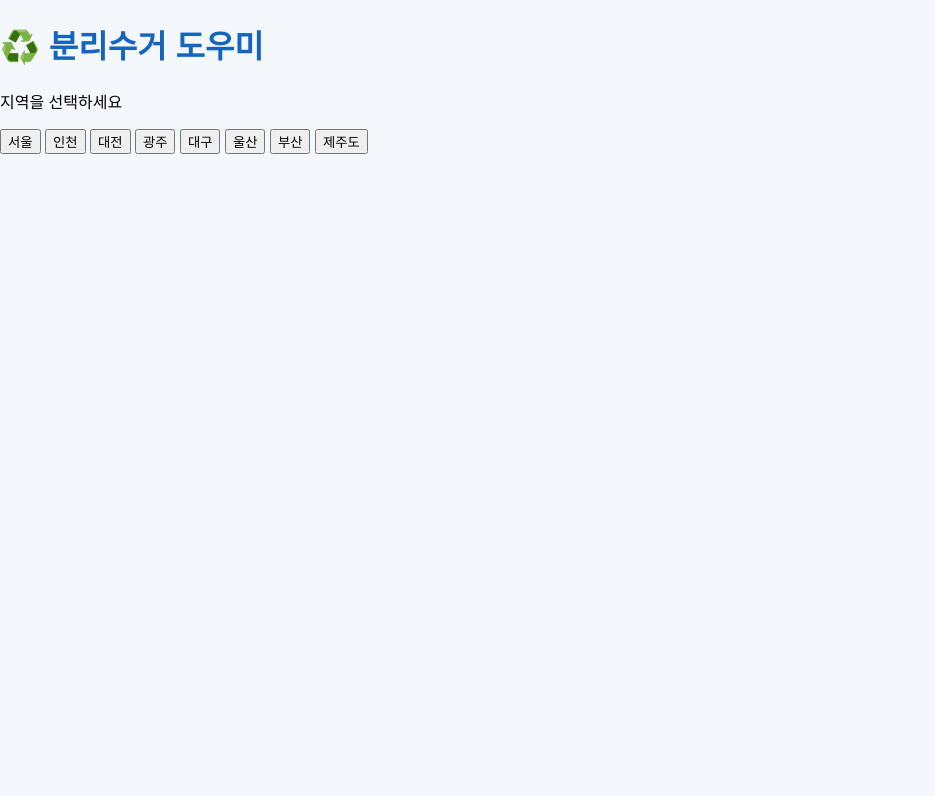
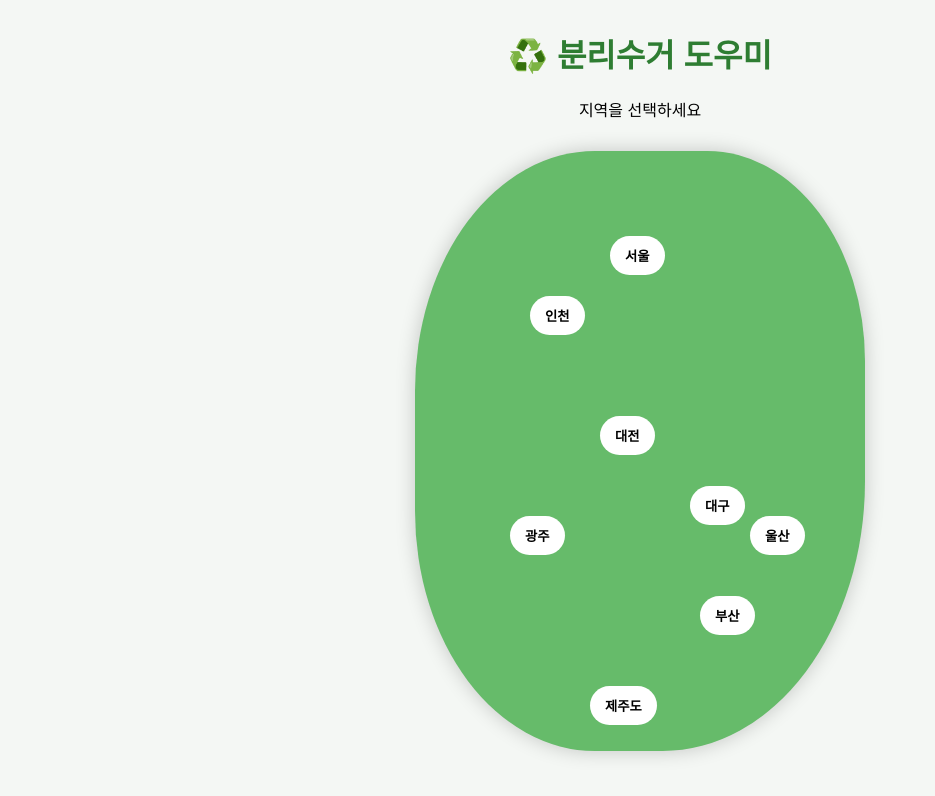
Before and after one commit to clearycloud/good, a plain HTML site: page index.html in a window 1280 px wide. Shown: the whole page, without its empty margins (0-935 px from the left). Drawn offline with Linux system fonts and the light colour scheme.

Commit message:
Update style.css

```diff
--- a/style.css
+++ b/style.css
@@ -1,99 +1,105 @@
 body{
 margin:0;
-  font-family:'Arial',sans-serif;
-  background:#f4f8fc;
-}
-
-.container{
+font-family:Arial,sans-serif;
+background:#f4f7f4;
 text-align:center;
-  padding:20px;
 }
 
 h1{
-  color:#1565c0;
+margin-top:30px;
+color:#2e7d32;
 }
 
-.map-container{
+.korea-map{
 position:relative;
-  width:500px;
-  margin:20px auto;
+width:450px;
+height:600px;
+margin:30px auto;
+background:#66bb6a;
+border-radius:40% 35% 45% 40%;
+box-shadow:0 0 20px rgba(0,0,0,0.2);
 }
 
-.map{
-  width:100%;
-}
-
-.region{
+.korea-map button{
 position:absolute;
 border:none;
+padding:10px 15px;
 border-radius:20px;
-  padding:8px 14px;
-  background:#2196f3;
-  color:white;
 cursor:pointer;
 font-weight:bold;
-}
-
-.region:hover{
-  background:#1565c0;
+background:white;
 }
 
 .seoul{
-  top:50px;
-  left:220px;
+top:80px;
+left:190px;
 }
 
 .incheon{
-  top:80px;
-  left:150px;
+top:140px;
+left:110px;
 }
 
 .daejeon{
-  top:200px;
-  left:210px;
+top:260px;
+left:180px;
+}
+
+.gwangju{
+top:360px;
+left:90px;
 }
 
 .daegu{
-  top:240px;
-  left:300px;
-}
-
-.gwangju{
-  top:260px;
-  left:120px;
+top:330px;
+left:270px;
 }
 
 .ulsan{
-  top:250px;
-  left:380px;
+top:360px;
+left:330px;
 }
 
 .busan{
-  top:320px;
-  left:330px;
+top:440px;
+left:280px;
 }
 
 .jeju{
-  top:450px;
+top:530px;
 left:170px;
 }
 
-.card{
-  width:450px;
-  margin:auto;
-  background:white;
-  padding:20px;
-  border-radius:15px;
-  box-shadow:0 5px 15px rgba(0,0,0,0.15);
+#searchPage{
+margin-top:50px;
 }
 
 input{
+padding:12px;
 width:250px;
-  padding:10px;
-  border-radius:8px;
+border-radius:10px;
 border:1px solid #ccc;
+}
+
+button{
+padding:10px 15px;
+margin:5px;
+}
+
+.backBtn{
+background:#2e7d32;
+color:white;
+border:none;
+border-radius:10px;
 }
 
 #result{
 margin-top:20px;
+background:white;
+padding:20px;
+width:300px;
+margin-left:auto;
+margin-right:auto;
+border-radius:10px;
+box-shadow:0 0 10px rgba(0,0,0,0.1);
 }
```
Lines whose indentation alone changed are shown as unchanged.
